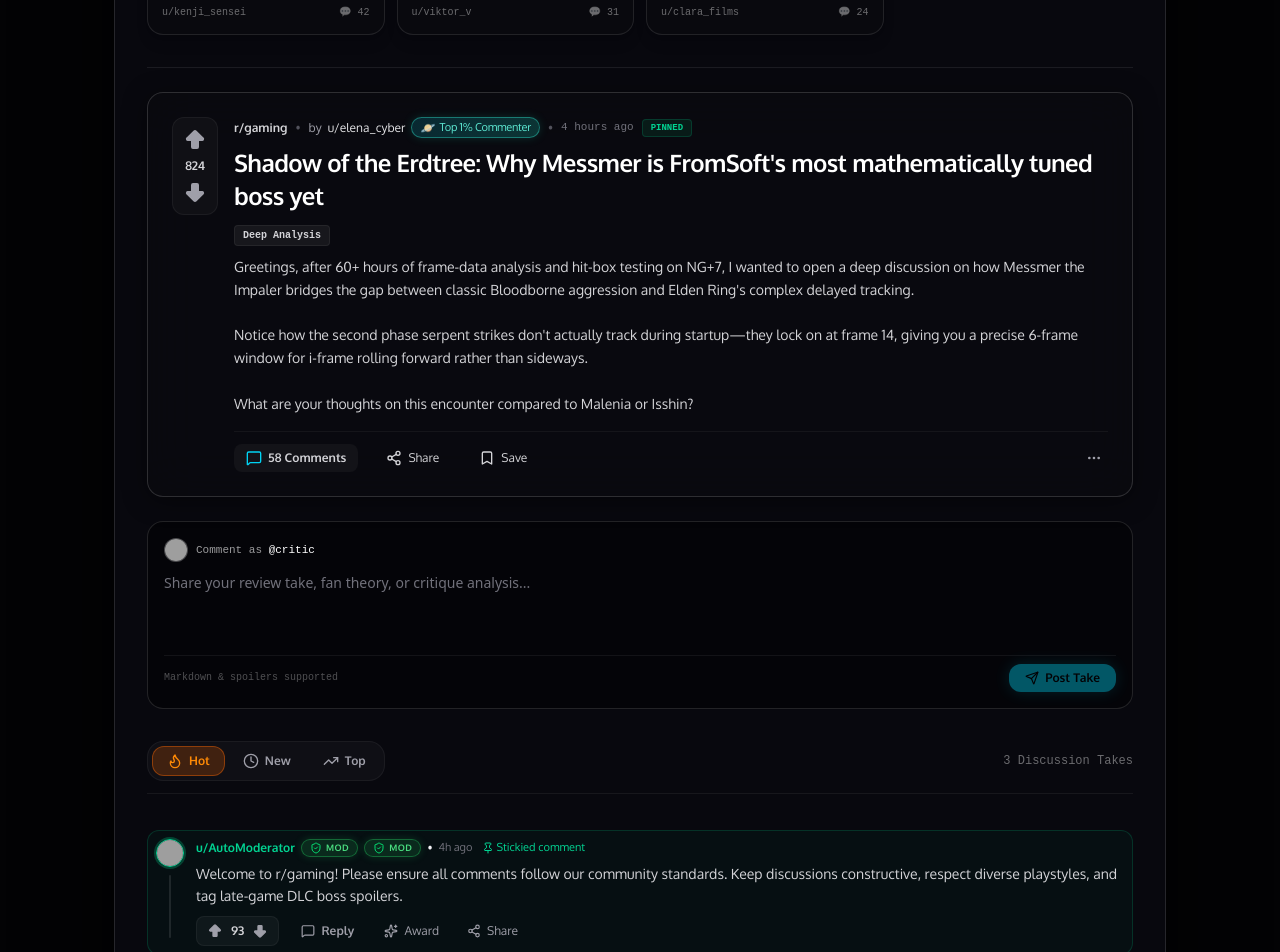
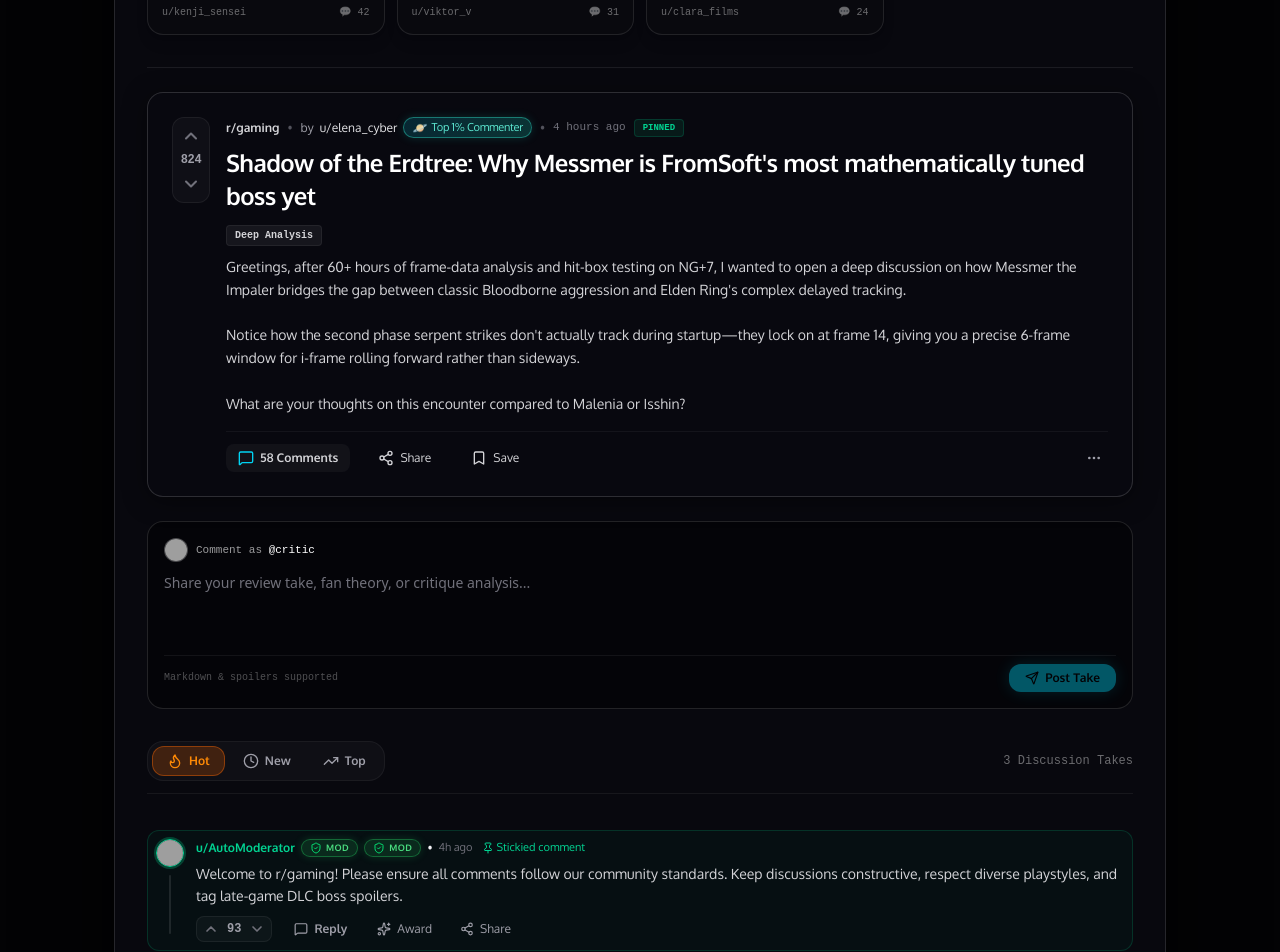
Before and after one commit to BiswadeepInfinity/Infinity-Socials, a Next.js app in the folder infinity-social/: page /reviews/1 in a window 1280 px wide. Shown: the part 4600-5552 px from the top of the page. Built offline with nearby package versions, Linux system fonts and the light colour scheme; no server answers; the database is empty; grey boxes are pictures that could not be loaded.

Commit message:
style: replace reddit colors and chunky arrows with Infinity cyan/rose continuum controls

```diff
--- a/infinity-social/app/channels/page.tsx
+++ b/infinity-social/app/channels/page.tsx
@@ -131,8 +131,8 @@ export default function ChannelsPage() {
                       : 'text-zinc-400 hover:text-zinc-200 hover:bg-white/[0.04]'
                   }`}
                 >
-                  <Flame className="w-3.5 h-3.5 text-orange-400" />
-                  <span>Hot</span>
+                  <TrendingUp className="w-3.5 h-3.5 text-cyan-400" />
+                  <span>Trending</span>
                 </button>
 
                 <button
@@ -259,7 +259,7 @@ export default function ChannelsPage() {
                         </h4>
                         <div className="flex items-center justify-between text-[10px] font-mono text-zinc-500 mt-1">
                           <span className="text-zinc-400">{p.flair}</span>
-                          <span className="font-bold text-orange-400/90">▲ {p.upvotes}</span>
+                          <span className="font-bold text-cyan-400">▲ {p.upvotes}</span>
                         </div>
                       </div>
                     </Link>
--- a/infinity-social/components/ChannelPostCard.tsx
+++ b/infinity-social/components/ChannelPostCard.tsx
@@ -6,8 +6,8 @@ import { ChannelPost } from '@/types/database';
 import { useChannelsStore } from '@/lib/channels-store';
 import ChannelBadge from '@/components/ChannelBadge';
 import {
-  ArrowBigUp,
-  ArrowBigDown,
+  ChevronUp,
+  ChevronDown,
   MessageSquare,
   Share2,
   Bookmark,
@@ -57,42 +57,42 @@ export default function ChannelPostCard({
 
   return (
     <article
-      className={`rounded-2xl transition-all duration-200 border bg-[#0a0a10]/80 backdrop-blur-xl ${
+      className={`rounded-2xl transition-all duration-200 border bg-[#090910]/90 backdrop-blur-xl ${
         isDetailed
           ? 'border-white/15 p-6'
-          : 'border-white/10 hover:border-white/20 p-5 hover:bg-[#0e0e16]/90'
+          : 'border-white/[0.08] hover:border-white/20 p-4 sm:p-5 hover:bg-[#0d0d16]'
       }`}
       style={{
         boxShadow: '0 4px 24px -2px rgba(0, 0, 0, 0.5)',
       }}
     >
-      <div className="flex items-start gap-4">
-        {/* Left Voting Column (Reddit Style) */}
-        <div className="flex flex-col items-center bg-white/[0.03] border border-white/5 rounded-xl p-1.5 min-w-[42px] select-none">
+      <div className="flex items-start gap-3 sm:gap-4">
+        {/* Left Voting Column (Infinity Continuum Style) */}
+        <div className="flex flex-col items-center bg-white/[0.03] border border-white/[0.06] rounded-xl p-1 min-w-[38px] select-none shrink-0">
           <button
             onClick={(e) => {
               e.preventDefault();
               e.stopPropagation();
               votePost(post.id, 'up');
             }}
-            className={`p-1 rounded-lg transition-colors ${
+            className={`p-1 rounded-lg transition-all active:scale-90 cursor-pointer ${
               post.user_vote === 'up'
-                ? 'text-orange-500 bg-orange-500/10'
-                : 'text-zinc-400 hover:text-orange-400 hover:bg-white/5'
+                ? 'text-cyan-300 bg-cyan-500/20 border border-cyan-500/30 shadow-[0_0_10px_rgba(6,182,212,0.4)]'
+                : 'text-zinc-500 hover:text-cyan-400 hover:bg-white/5'
             }`}
             title="Upvote"
             aria-label="Upvote"
           >
-            <ArrowBigUp className="w-6 h-6 fill-current" />
+            <ChevronUp className="w-5 h-5 stroke-[2.5]" />
           </button>
 
           <span
-            className={`text-xs font-bold my-0.5 tracking-tight ${
+            className={`text-xs font-mono font-bold my-0.5 tracking-tight ${
               post.user_vote === 'up'
-                ? 'text-orange-500 font-extrabold'
+                ? 'text-cyan-400 font-black drop-shadow-[0_0_6px_rgba(6,182,212,0.6)]'
                 : post.user_vote === 'down'
-                ? 'text-indigo-400 font-extrabold'
-                : 'text-zinc-300'
+                ? 'text-rose-400 font-black drop-shadow-[0_0_6px_rgba(244,63,94,0.6)]'
+                : 'text-zinc-400'
             }`}
           >
             {score}
@@ -104,15 +104,15 @@ export default function ChannelPostCard({
               e.stopPropagation();
               votePost(post.id, 'down');
             }}
-            className={`p-1 rounded-lg transition-colors ${
+            className={`p-1 rounded-lg transition-all active:scale-90 cursor-pointer ${
               post.user_vote === 'down'
-                ? 'text-indigo-400 bg-indigo-500/10'
-                : 'text-zinc-400 hover:text-indigo-400 hover:bg-white/5'
+                ? 'text-rose-300 bg-rose-500/20 border border-rose-500/30 shadow-[0_0_10px_rgba(244,63,94,0.4)]'
+                : 'text-zinc-500 hover:text-rose-400 hover:bg-white/5'
             }`}
             title="Downvote"
             aria-label="Downvote"
           >
-            <ArrowBigDown className="w-6 h-6 fill-current" />
+            <ChevronDown className="w-5 h-5 stroke-[2.5]" />
           </button>
         </div>
 
--- a/infinity-social/components/ChannelsSidebar.tsx
+++ b/infinity-social/components/ChannelsSidebar.tsx
@@ -46,7 +46,7 @@ export default function ChannelsSidebar({ onOpenCreateChannel }: ChannelsSidebar
                   : 'text-zinc-400 hover:text-zinc-200 hover:bg-white/[0.04]'
               }`}
             >
-              <Flame className="w-3.5 h-3.5 text-orange-400" />
+              <TrendingUp className="w-3.5 h-3.5 text-cyan-400" />
               <span>Trending & Hot</span>
             </Link>
 
--- a/infinity-social/components/CommentItem.tsx
+++ b/infinity-social/components/CommentItem.tsx
@@ -5,12 +5,11 @@ import { ChannelComment } from '@/types/database';
 import { useChannelsStore } from '@/lib/channels-store';
 import ChannelBadge from '@/components/ChannelBadge';
 import {
-  ArrowBigUp,
-  ArrowBigDown,
+  ChevronUp,
+  ChevronDown,
   MessageSquare,
   Share2,
   Sparkles,
-  ChevronDown,
   ChevronRight,
   Pin,
   Send
@@ -179,27 +178,27 @@ export default function CommentItem({ comment, postId, depth = 0, onVote, onRepl
 
               {/* Action Buttons Bar */}
               <div className="flex items-center gap-3 text-xs text-zinc-400 mt-2">
-                {/* Voting counter */}
-                <div className="flex items-center bg-white/[0.04] rounded-lg px-1.5 py-0.5 border border-white/5">
+                {/* Voting counter (Infinity style) */}
+                <div className="flex items-center bg-white/[0.03] rounded-lg px-1 py-0.5 border border-white/[0.06]">
                   <button
                     onClick={() => handleVote('up')}
-                    className={`p-1 rounded transition-colors ${
+                    className={`p-0.5 rounded transition-all active:scale-90 cursor-pointer ${
                       comment.user_vote === 'up'
-                        ? 'text-orange-500 bg-orange-500/10'
-                        : 'text-zinc-400 hover:text-orange-400'
+                        ? 'text-cyan-300 bg-cyan-500/20 border border-cyan-500/30'
+                        : 'text-zinc-500 hover:text-cyan-400'
                     }`}
                     title="Upvote"
                   >
-                    <ArrowBigUp className="w-4 h-4 fill-current" />
+                    <ChevronUp className="w-4 h-4 stroke-[2.5]" />
                   </button>
 
                   <span
-                    className={`font-bold text-xs px-1 ${
+                    className={`font-mono text-xs font-bold px-1.5 ${
                       comment.user_vote === 'up'
-                        ? 'text-orange-500'
+                        ? 'text-cyan-400 font-black'
                         : comment.user_vote === 'down'
-                        ? 'text-indigo-400'
-                        : 'text-zinc-300'
+                        ? 'text-rose-400 font-black'
+                        : 'text-zinc-400'
                     }`}
                   >
                     {score}
@@ -207,14 +206,14 @@ export default function CommentItem({ comment, postId, depth = 0, onVote, onRepl
 
                   <button
                     onClick={() => handleVote('down')}
-                    className={`p-1 rounded transition-colors ${
+                    className={`p-0.5 rounded transition-all active:scale-90 cursor-pointer ${
                       comment.user_vote === 'down'
-                        ? 'text-indigo-400 bg-indigo-500/10'
-                        : 'text-zinc-400 hover:text-indigo-400'
+                        ? 'text-rose-300 bg-rose-500/20 border border-rose-500/30'
+                        : 'text-zinc-500 hover:text-rose-400'
                     }`}
                     title="Downvote"
                   >
-                    <ArrowBigDown className="w-4 h-4 fill-current" />
+                    <ChevronDown className="w-4 h-4 stroke-[2.5]" />
                   </button>
                 </div>
 
```
